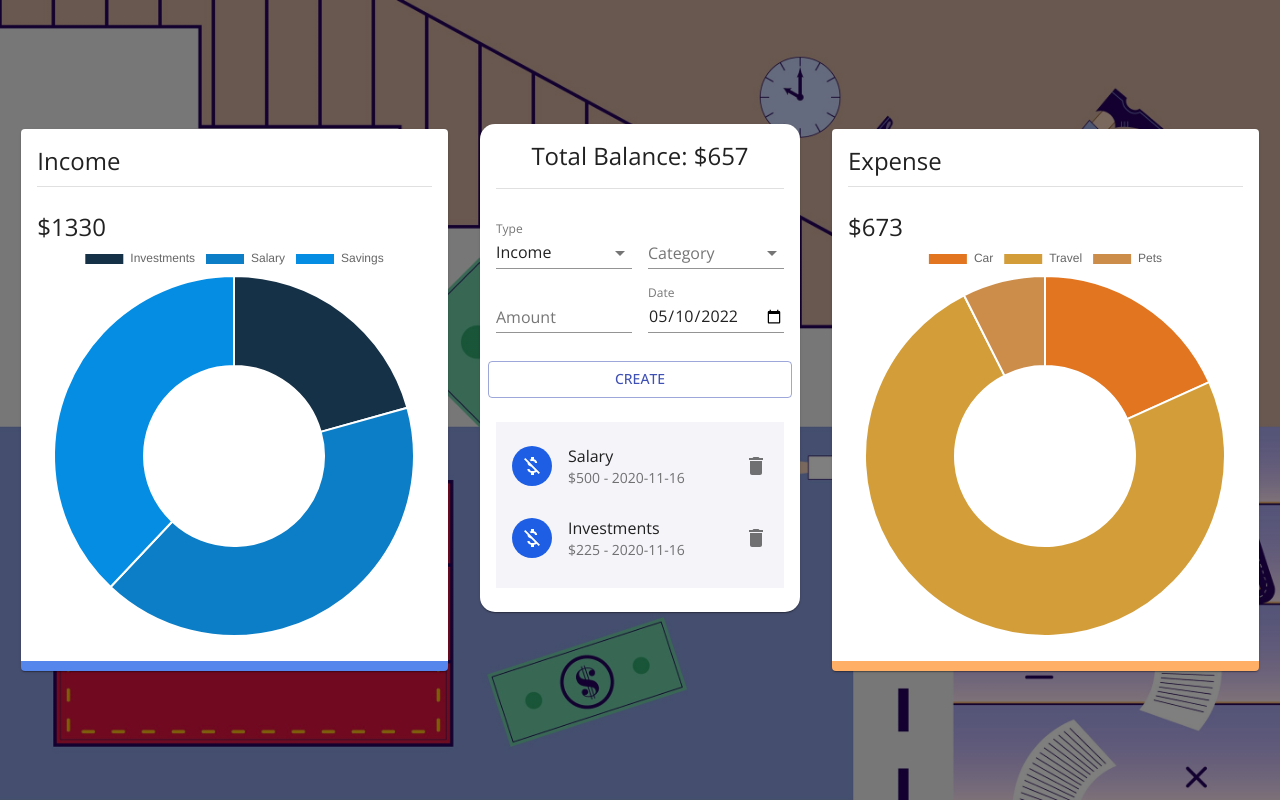
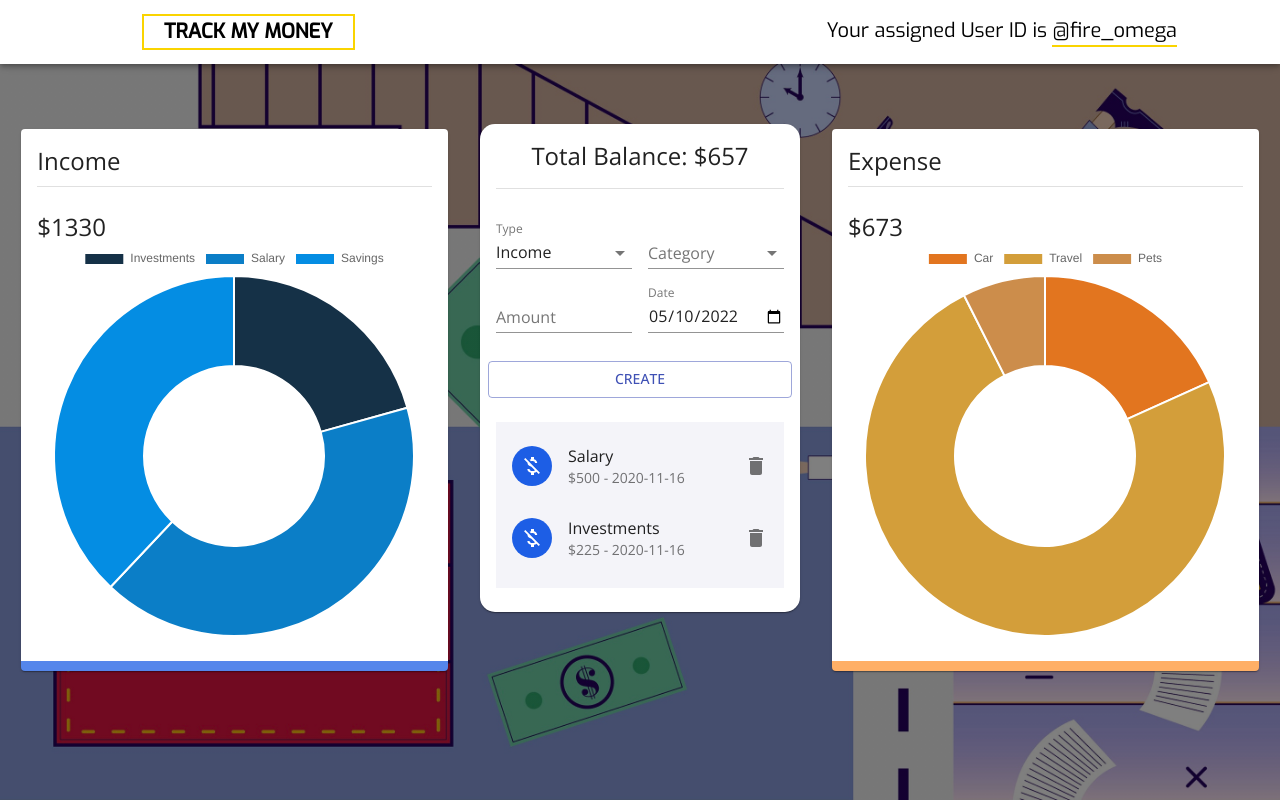
Before and after one commit to josh-umahi/TrackMyMoney, a React (Create React App) app in the folder web_app/: page / in a window 1280 px wide. Built offline with nearby package versions, Linux system fonts and the light colour scheme.

Commit message:
Implemented a header

```diff
--- a/web_app/public/index.html
+++ b/web_app/public/index.html
@@ -24,7 +24,8 @@
     -->
   <link rel="preconnect" href="https://fonts.googleapis.com">
   <link rel="preconnect" href="https://fonts.gstatic.com" crossorigin>
-  <link href="https://fonts.googleapis.com/css2?family=Open+Sans:wght@400;500&display=swap" rel="stylesheet">
+  <link href="https://fonts.googleapis.com/css2?family=Exo:wght@400;500&family=Open+Sans:wght@400;500&display=swap"
+    rel="stylesheet">
   <title>React App</title>
 </head>
 
--- a/web_app/src/App.js
+++ b/web_app/src/App.js
@@ -1,6 +1,7 @@
 import { Grid } from '@material-ui/core'
 import React from 'react'
 
+import Header from './components/Header/Header';
 import Details from './components/Details/Details';
 import Main from './components/Main/Main';
 import useStyles from './styles';
@@ -11,6 +12,7 @@ const App = () => {
   return (
 
     <div>
+      <Header />
       <Grid className={classes.grid} container spacing={0} alignItems="center" justify="center" style={{ height: '100vh' }}>
         <Grid item xs={12} sm={4} className={classes.mobile}>
           <Details title="Income" />
--- /dev/null
+++ b/web_app/src/axios/Finder.js
@@ -0,0 +1,6 @@
+import axios from "axios"
+
+export default axios.create({
+    // baseURL: "http://0.0.0.0:3050" Uvic WiFi
+    baseURL: "http://localhost:3050"
+});
--- /dev/null
+++ b/web_app/src/components/Header/Header.js
@@ -0,0 +1,110 @@
+import React, { useState, useEffect } from "react";
+import {
+    AppBar,
+    Toolbar,
+    Typography,
+    IconButton,
+    Drawer,
+} from "@material-ui/core";
+import MenuIcon from "@material-ui/icons/Menu";
+
+import useStyles from "./styles";
+
+const Header = () => {
+    const { header, logo, toolbar, drawerContainer, outerText, innerText } = useStyles();
+
+    const [userId, setUserId] = useState("@fire_omega");
+    const [state, setState] = useState({
+        mobileView: false,
+        drawerOpen: false,
+    });
+
+    const { mobileView, drawerOpen } = state;
+
+    useEffect(() => {
+        const setResponsiveness = () => {
+            return window.innerWidth < 900
+                ? setState((prevState) => ({ ...prevState, mobileView: true }))
+                : setState((prevState) => ({ ...prevState, mobileView: false }));
+        };
+
+        setResponsiveness();
+
+        window.addEventListener("resize", () => setResponsiveness());
+
+        return () => {
+            window.removeEventListener("resize", () => setResponsiveness());
+        };
+    }, []);
+
+    const displayDesktop = () => {
+        return (
+            <Toolbar className={toolbar}>
+                {ourLogo}
+                <div>{getUserIdDisplayed()}</div>
+            </Toolbar>
+        );
+    };
+
+    const displayMobile = () => {
+        const handleDrawerOpen = () =>
+            setState((prevState) => ({ ...prevState, drawerOpen: true }));
+        const handleDrawerClose = () =>
+            setState((prevState) => ({ ...prevState, drawerOpen: false }));
+
+        return (
+            <Toolbar>
+                <IconButton style={{ "color": "#000" }}
+                    {...{
+                        edge: "start",
+                        color: "inherit",
+                        "aria-label": "menu",
+                        "aria-haspopup": "true",
+                        onClick: handleDrawerOpen,
+                    }}
+                >
+                    <MenuIcon />
+                </IconButton>
+
+                <Drawer
+                    {...{
+                        anchor: "left",
+                        open: drawerOpen,
+                        onClose: handleDrawerClose,
+                    }}
+                >
+                    <div className={drawerContainer}>{getUserIdDisplayed()}</div>
+                </Drawer>
+
+                <div>{ourLogo}</div>
+            </Toolbar>
+        );
+    };
+
+    const ourLogo = (
+        <Typography variant="h6" component="h1" className={logo}>
+            Track My Money
+        </Typography>
+    );
+
+    const getUserIdDisplayed = () => {
+        return (
+            <Typography variant="h6" component="h1" className={outerText}>
+                Your assigned User ID is&nbsp;
+                <Typography variant="h6" className={innerText}>
+                    {userId}
+                </Typography>
+            </Typography>
+        );
+    };
+
+    return (
+        <header style={{ marginBottom: mobileView ? "70px" : "0" }}>
+            <AppBar className={header}>
+                {mobileView ? displayMobile() : displayDesktop()}
+            </AppBar>
+        </header>
+    );
+}
+
+export default Header;
--- /dev/null
+++ b/web_app/src/components/Header/styles.js
@@ -0,0 +1,42 @@
+import { makeStyles } from '@material-ui/core/styles';
+
+export default makeStyles(() => ({
+    header: {
+        backgroundColor: "#fff",
+        paddingRight: "79px",
+        paddingLeft: "118px",
+        "@media (max-width: 900px)": {
+            paddingLeft: 0,
+        },
+    },
+    logo: {
+        fontFamily: "Exo, sans-serif",
+        fontWeight: 600,
+        color: "#000",
+        textAlign: "left",
+        textTransform: "uppercase",
+        border: "2px solid #FAD400",
+        padding: "0 1em"
+    },
+    toolbar: {
+        display: "flex",
+        justifyContent: "space-between",
+    },
+    drawerContainer: {
+        padding: "20px 30px",
+    },
+    outerText: {
+        fontFamily: "Exo, sans-serif",
+        color: "#000",
+        display: "inline-block",
+        fontWeight: 400,
+        lineHeight: "100%"
+    },
+    innerText: {
+        fontFamily: "Exo, sans-serif",
+        display: "inline-block",
+        fontWeight: 400,
+        borderBottom: "2px solid #FAD400",
+        lineHeight: "143%"
+    }
+}));
--- a/web_app/src/components/Main/Main.jsx
+++ b/web_app/src/components/Main/Main.jsx
@@ -1,7 +1,6 @@
-import React, { useState, useEffect, useContext } from "react";
+import React, { useContext } from "react";
 import {
   Card,
-  CardHeader,
   CardContent,
   Typography,
   Grid,
--- a/web_app/src/components/Main/styles.js
+++ b/web_app/src/components/Main/styles.js
@@ -6,7 +6,7 @@ export default makeStyles((theme) => ({
   },
   media: {
     height: 0,
-    paddingTop: '56.25%', // 16:9
+    paddingTop: '56.25%',
   },
   expand: {
     transform: 'rotate(0deg)',
```
Also changed, not shown: 2 other files (tests, documents, lock files or other folders).
